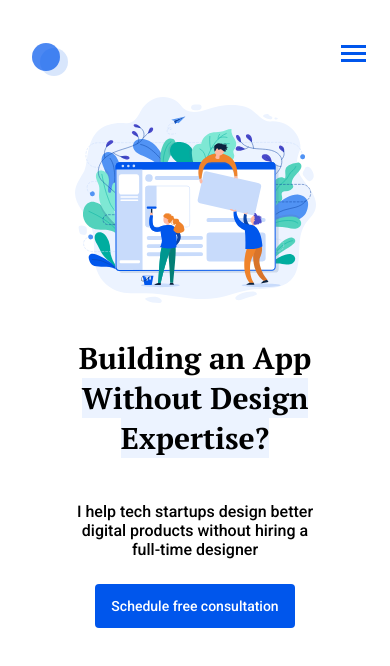
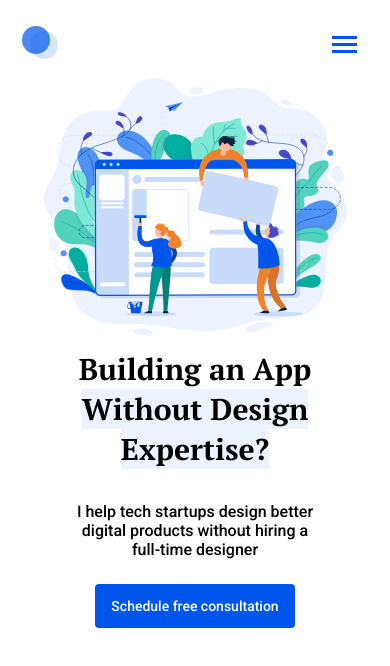
Before and after one commit to WebHeroSchool/html-css-2-0, a plain HTML site: page index.html in a window 390 px wide. Drawn offline with Linux system fonts and the light colour scheme.

Commit message:
настройки адаптации

```diff
--- a/index.html
+++ b/index.html
@@ -14,12 +14,12 @@
       <div class="burger__menu"></div>
       <div class="burger__menu"></div>
       <div class="burger__menu"></div>
+      <div class="logo__mobile">
+        <div class="logo__circle logo__circle_color_dark-blue"></div>
+        <div class="logo__circle logo__circle_color_blue"></div>
+      </div>
       <header class="header">
         <div class="logo"></div>
-        <div class="logo__mobile">
-          <div class="logo__circle logo__circle_color_dark-blue"></div>
-          <div class="logo__circle logo__circle_color_blue"></div>
-        </div>
         <nav class="menu">
           <a class="menu__link" href="">start</a>
           <a class="menu__link menu__link_active" href="">services</a>
--- a/styles.css
+++ b/styles.css
@@ -7,7 +7,7 @@
   display: flex;
   justify-content: space-between;
   padding: 35px 3px;
-  margin-bottom: 150px;
+  margin-bottom: 120px;
 }
 
 .logo {
@@ -77,7 +77,7 @@
 }
 
 .main {
-  padding: 55px 63% 100px 0;
+  padding: 80px 63% 140px 0;
   background: center right no-repeat url(img/main.svg);
 }
 
@@ -171,18 +171,20 @@
 
   .header {
     padding: 0;
+    margin-bottom: 25px;
   }
 
   .main {
     text-align: center;
     padding: 74% 0 0;
-    background-size: 74%;
+    background-size: 93%;
     background-position: top center;
   }
 
   .main__title {
     font: bold 30px/40px 'PT Serif', serif, sans-serif, arial, helvetica;
-    margin-bottom: 44px;
+    margin-bottom: 33px;
+    padding-top: 30px;
   }
 
   .main__text {
@@ -203,6 +205,8 @@
     padding: 0;
     position: relative;
     margin-bottom: 28px;
+    top: -17px;
+    left: -10px;
   }
 
   .logo__circle {
@@ -228,8 +232,8 @@
 
   .burger__menu {
     position: relative;
-    left: 95%;
-    top: 37px;
+    left: 92%;
+    top: 28px;
     display: block;
     width: 25px;
     height: 3px;
```
